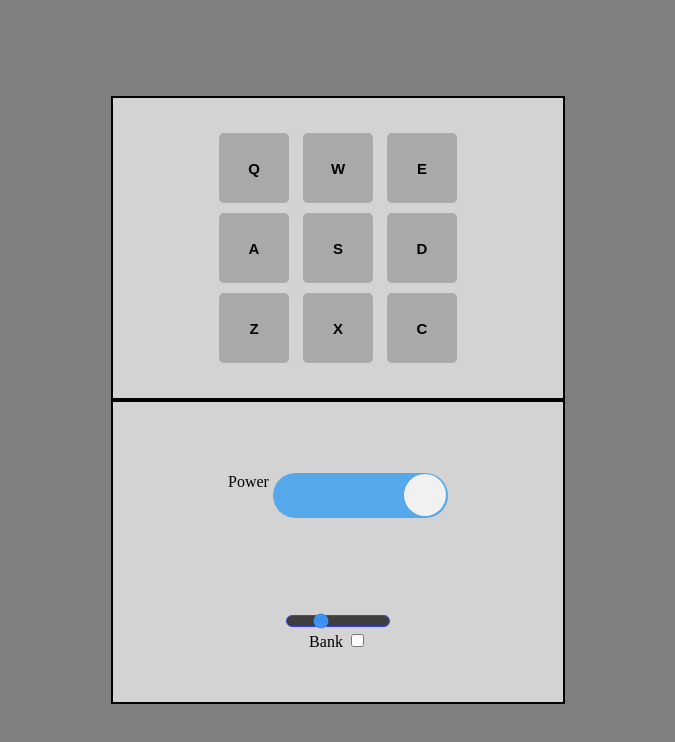
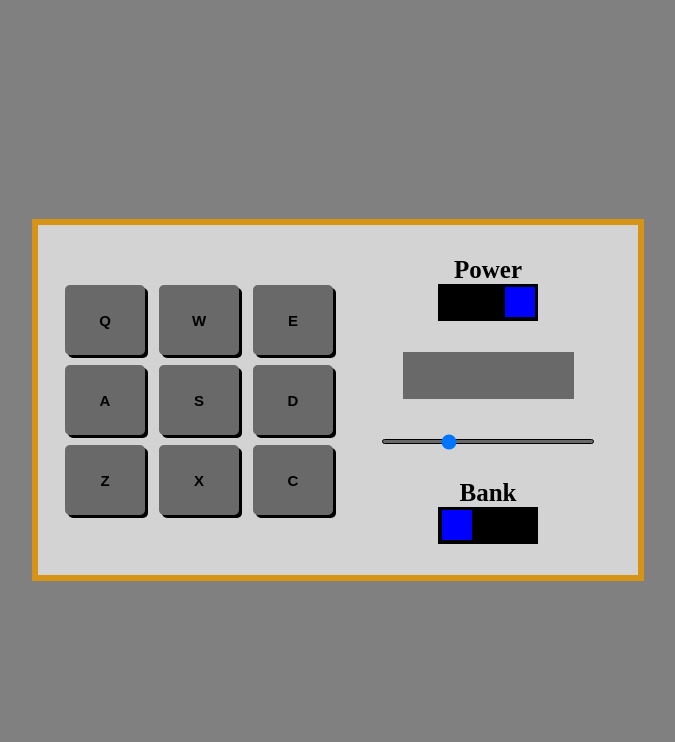
Before and after one commit to radha-soni/drum-machine, a plain HTML site: page index.html in a window 1280 px wide. Shown: the whole page, without its empty margins (302-977 px from the left). Drawn offline with nearby package versions, Linux system fonts and the light colour scheme.

Commit message:
design added

```diff
--- a/css/style.css
+++ b/css/style.css
@@ -1,6 +1,10 @@
 body {
   margin: 0;
   padding: 0;
+}
+.drum-container {
+  display: flex;
+  border: 6px solid #d69316;
 }
 #drum-machine {
   text-align: center;
@@ -13,43 +17,43 @@ body {
   align-items: center;
 }
 #display {
-  width: 450px;
-  height: 300px;
+  width: 300px;
+  height: 350px;
   display: flex;
   flex-direction: column;
-  border: 2px solid black;
   background: lightgray;
   justify-content: center;
+  align-items: flex-end;
 }
 .drum-pad {
-  width: 70px;
+  width: 80px;
   height: 70px;
   border: none;
   border-radius: 5px;
   font-weight: 700;
   font-size: 15px;
   margin: 5px;
-  background-color: darkgray;
+  background: dimgrey;
 }
 
 #display-controller {
-  width: 450px;
+  width: 300px;
   background: lightgray;
-  border: 2px solid black;
-  height: 300px;
+  height: 350px;
   display: flex;
   flex-direction: column;
-  justify-content: center;
-  align-items: center;
+  justify-content: space-evenly;
 }
-.toggle-switch-div {
-  height: 80px;
+
+button {
+  box-shadow: 3px 3px black;
+  outline: 0;
 }
+
 .switch {
-  margin-top: 20px;
   position: relative;
-  width: 175px;
-  height: 45px;
+  width: 100px;
+  height: 37px;
   display: inline-block;
 }
 .switch input {
@@ -60,62 +64,131 @@ body {
 .slider-btn {
   position: absolute;
   cursor: pointer;
-  background-color: black;
+  background: black;
   transition: 0.4s;
   top: 0;
   bottom: 0;
   left: 0;
   right: 0;
-  border-radius: 60px;
-  opacity: 0.7;
   transition: opacity 0.2s;
 }
 .slider-btn:before {
   position: absolute;
   content: "";
-  height: 42px;
-  width: 42px;
-  left: 2px;
-  bottom: 2px;
+  height: 30px;
+  width: 30px;
+  left: 4px;
+  bottom: 4px;
   background-color: white;
-  border-radius: 50%;
   transition: 0.4s;
+  background: blue;
 }
-input:checked + .slider-btn {
-  background-color: #2196f3;
-}
+
 input:focus + .slider-btn {
   box-shadow: 0 0 2px #2196f3;
 }
 input:checked + .slider-btn:before {
-  transform: translateX(129px);
+  transform: translateX(63px);
+}
+.switch-2 {
+  position: relative;
+  width: 100px;
+  height: 37px;
+  display: inline-block;
+}
+.switch-2 input {
+  opacity: 0;
+  height: 0;
+  width: 0;
+}
+.slider-btn-2 {
+  position: absolute;
+  cursor: pointer;
+  background: black;
+  transition: 0.4s;
+  top: 0;
+  bottom: 0;
+  left: 0;
+  right: 0;
+  opacity: 1;
+  transition: opacity 0.2s;
+}
+.slider-btn-2:before {
+  position: absolute;
+  content: "";
+  height: 30px;
+  width: 30px;
+  left: 4px;
+  bottom: 4px;
+  background-color: blue;
+  transition: 0.4s;
+}
+
+input:focus + .slider-btn-2 {
+  box-shadow: 0 0 2px #2196f3;
+}
+input:checked + .slider-btn-2:before {
+  transform: translateX(63px);
 }
 .vol-range-value {
-  text-align: center;
-  height: 80px;
+  width: 57%;
+  height: 47px;
+  background: dimgrey;
+  margin: 0 auto;
+  font-size: 25px;
+  line-height: 47px;
 }
 .vol-range-value input {
   width: 180px;
   height: 40px;
-  background: lightgray;
+  background: dimgrey;
   font-size: 22px;
   font-weight: 600;
 }
-.volume-bar-container {
-  width: 100%;
-  height: 80px;
-}
+
 .volume-slider {
   -webkit-appearance: none;
-  width: 75%;
-  height: 10px;
-  background: black;
-  border-radius: 7px;
+  border: 1px solid black;
+  width: 70%;
+  height: 3px;
+  background: dimgrey;
+  border-radius: 3px;
   outline: none;
-  border: 1px solid blue;
-  opacity: 0.7;
+  opacity: 1;
   transition: opacity 0.2s;
 }
 .volume-slider :hover {
   opacity: 1;
 }
+#power {
+  display: flex;
+  font-weight: 700;
+  font-size: 25px;
+  justify-content: center;
+  font-family: Russo One;
+}
+#bank {
+  display: flex;
+  font-weight: 700;
+  font-size: 25px;
+  justify-content: center;
+  font-family: Russo One;
+}
+@media only screen and (max-width: 600px) {
+  .drum-container {
+    display: flex;
+    flex-direction: column;
+    width: 90%;
+    transform: scale(0.7);
+  }
+  #display {
+    width: 100%;
+    height: 280px;
+    padding: 10px 0;
+    align-items: center;
+  }
+  #display-controller {
+    width: 100%;
+    height: 280px;
+  }
+}
```
